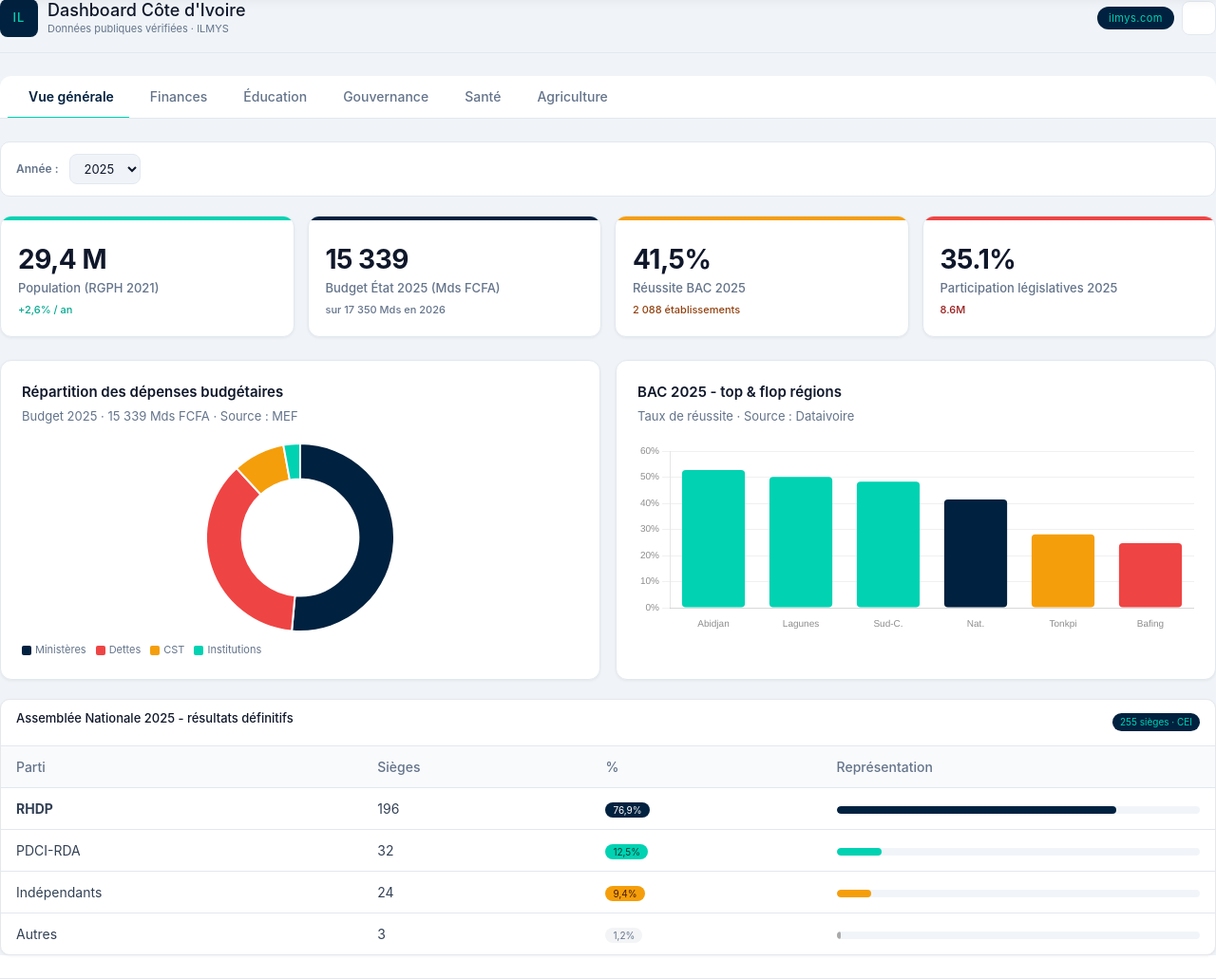
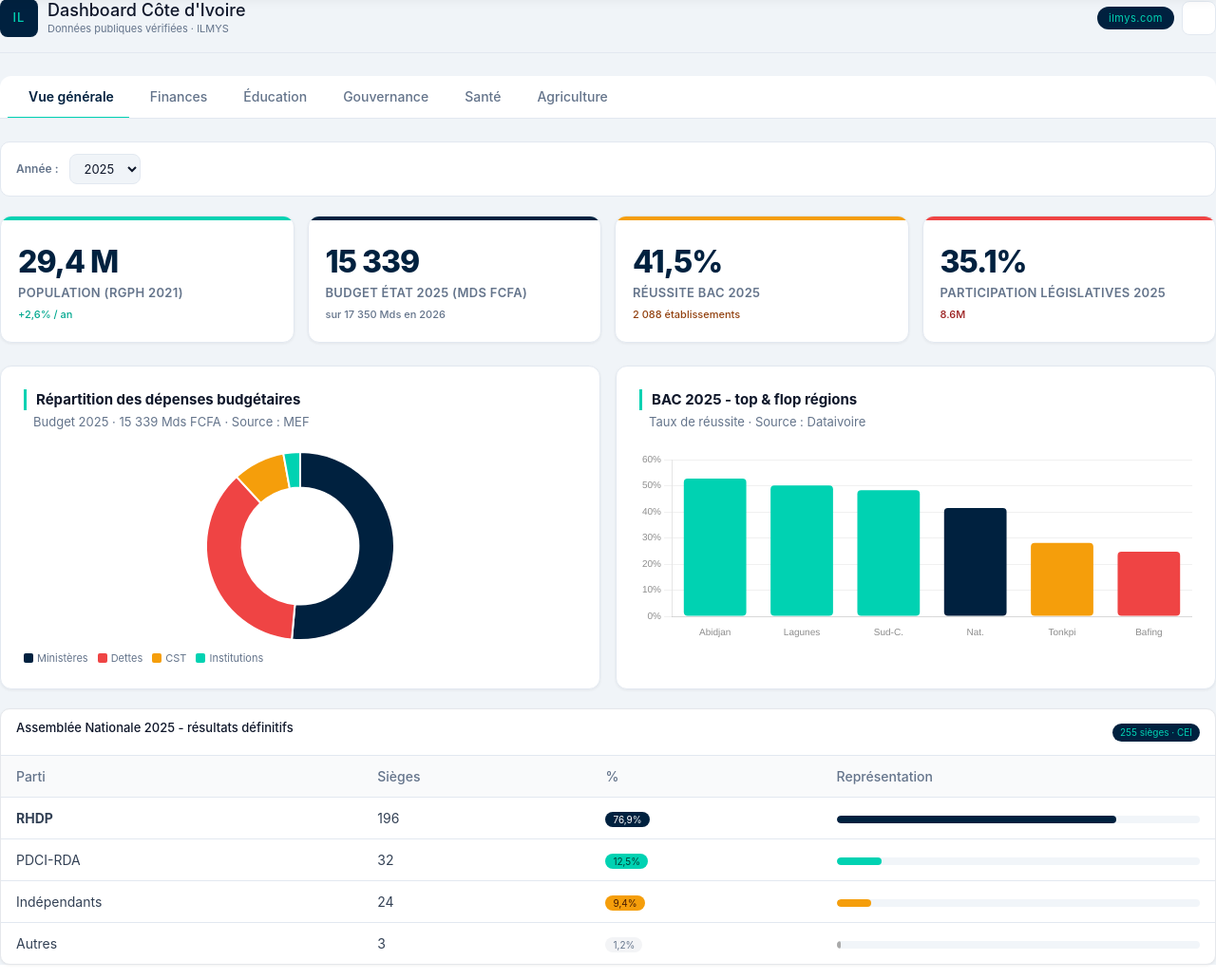
Before and after one commit to lynol/ilmys, a Flask app: page /dashboard in a window 1280 px wide. Shown: the part 69-1100 px from the top of the page at 95% size. Run offline with Flask 3, Linux system fonts and the light colour scheme; data that the repository does not hold is empty; some libraries are stand-ins or nearby versions.

Commit message:
Dashboard MAJ

```diff
--- a/templates/dashboard.html
+++ b/templates/dashboard.html
@@ -811,19 +811,21 @@
 }
 
 .kpi-val {
-    font-size: 28px;
-    font-weight: 700;
-    color: var(--d-noir);
+    font-size: 32px;
+    font-weight: 800;
+    color: var(--d-bleu);
     line-height: 1.1;
-    letter-spacing: -0.5px;
+    letter-spacing: -1px;
 }
 
 .kpi-label {
     font-size: 13px;
-    font-weight: 500;
+    font-weight: 600;
     color: var(--d-muted);
-    margin-top: 5px;
+    margin-top: 6px;
     line-height: 1.4;
+    text-transform: uppercase;
+    letter-spacing: 0.3px;
 }
 
 .kpi-sub {
@@ -844,21 +846,24 @@
     background: var(--d-card);
     border: 1px solid var(--d-border);
     border-radius: 12px;
-    padding: 22px;
+    padding: 24px;
     box-shadow: 0 1px 3px rgba(0,0,0,0.06);
 }
 
 .dash-card-title {
-    font-size: 15px;
-    font-weight: 600;
+    font-size: 14px;
+    font-weight: 700;
     color: var(--d-noir);
-    margin-bottom: 4px;
+    margin-bottom: 3px;
+    padding-left: 10px;
+    border-left: 3px solid var(--d-vert);
 }
 
 .dash-card-sub {
     font-size: 12px;
     color: var(--d-muted);
-    margin-bottom: 18px;
+    margin-bottom: 20px;
+    padding-left: 10px;
 }
 
 /* ─── FILTER ─── */
```
